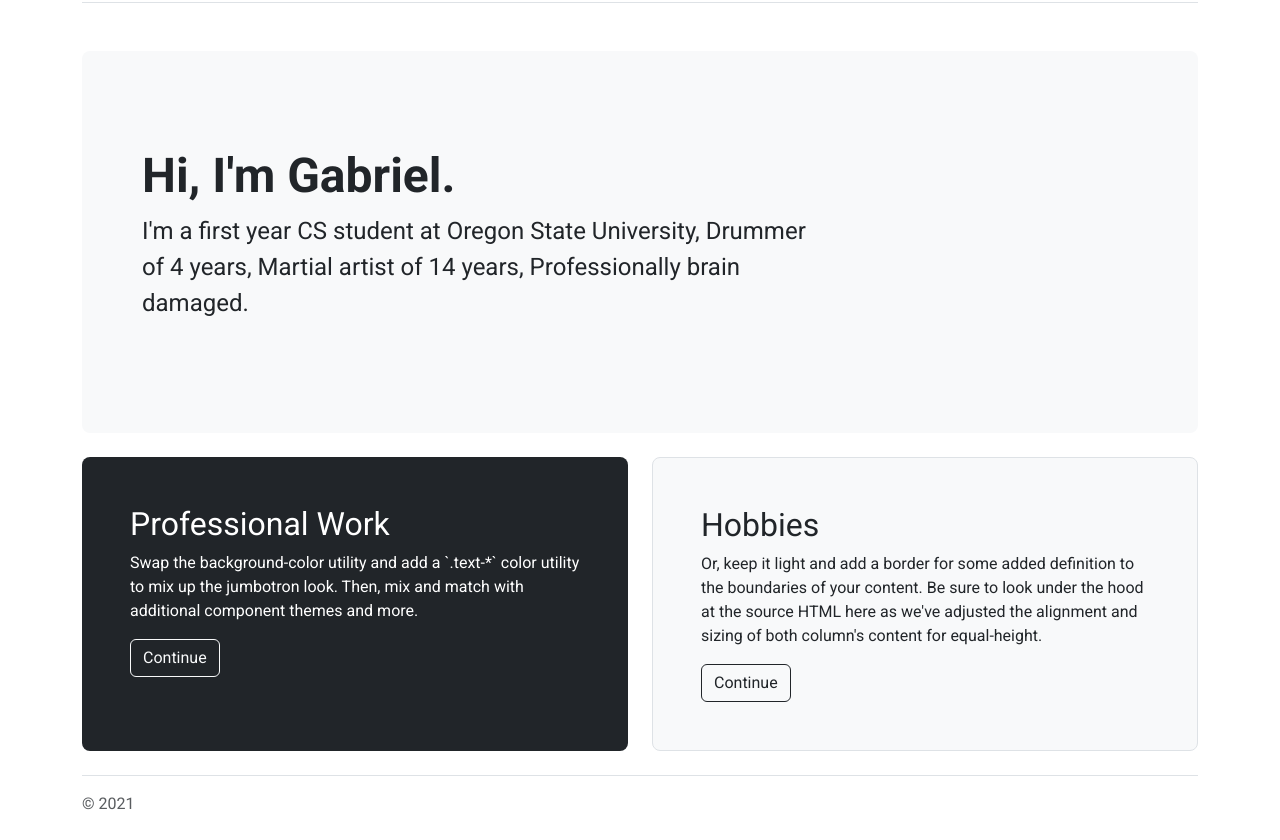
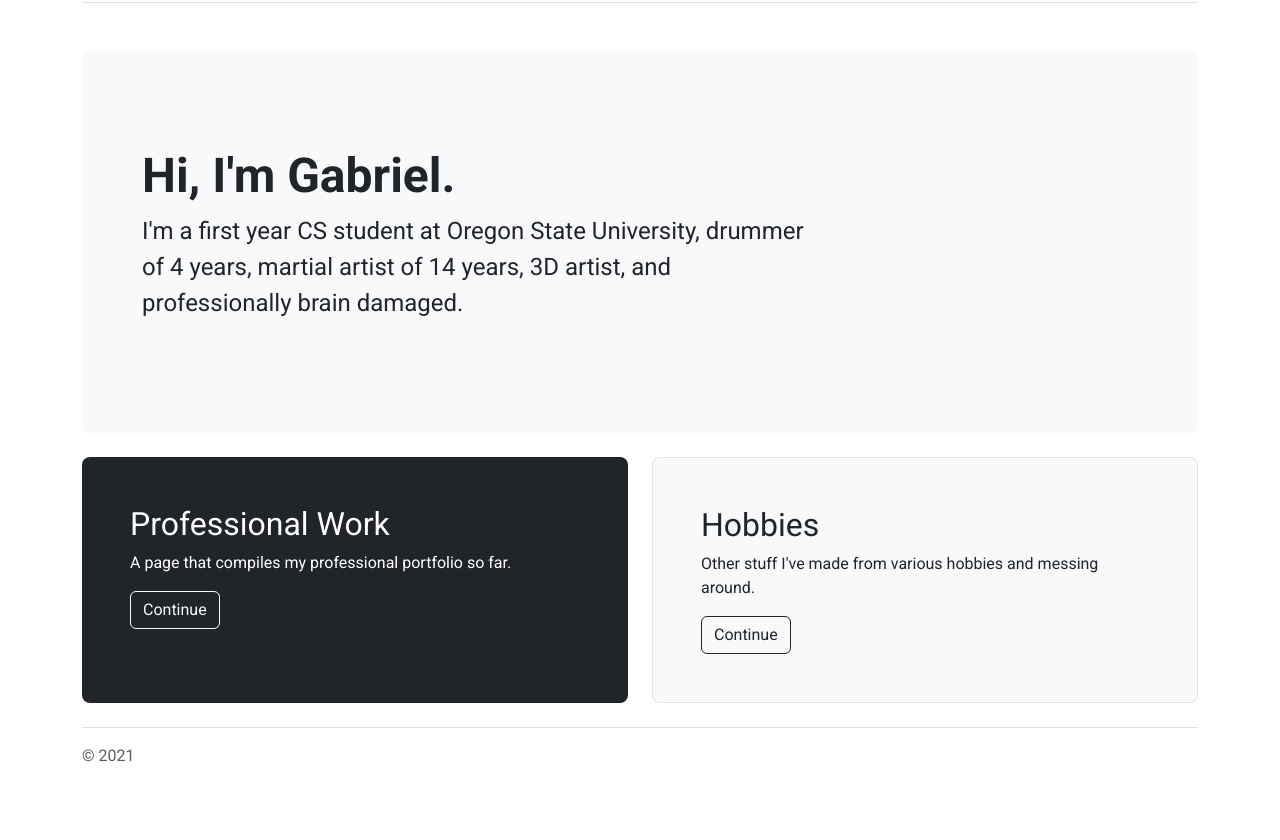
Before and after one commit to ghindman06/ghindman06.github.io, a website: page index.html in a window 1280 px wide. Shown: the part 96-936 px from the top of the page. After the commit the page ends 888 px from the top, so only its background shows below. Drawn offline with nearby package versions, Linux system fonts and the light colour scheme.

Commit message:
Updated index.html

```diff
--- a/index.html
+++ b/index.html
@@ -29,6 +29,7 @@
     <header class="pb-4 mb-5 border-bottom">
       <a href="/" class="d-flex align-items-center text-dark text-decoration-none">
         <img src="images/favicon.png" width="50" height="50" alt="Website Logo">
+        &nbsp;&nbsp;&nbsp;
         <span class="fs-4">Gabriel Hindman's Portfolio Page</span>
       </a>
     </header>
@@ -36,7 +37,7 @@
     <div class="p-5 mb-4 bg-light rounded-3">
       <div class="container-fluid py-5">
         <h1 class="display-5 fw-bold">Hi, I'm Gabriel.</h1>
-        <p class="col-md-8 fs-4">I'm a first year CS student at Oregon State University, Drummer of 4 years, Martial artist of 14 years, Professionally brain damaged.</p>
+        <p class="col-md-8 fs-4">I'm a first year CS student at Oregon State University, drummer of 4 years, martial artist of 14 years, 3D artist, and professionally brain damaged.</p>
       </div>
     </div>
 
@@ -44,14 +45,14 @@
       <div class="col-md-6">
         <div class="h-100 p-5 text-white bg-dark rounded-3">
           <h2>Professional Work</h2>
-          <p>Swap the background-color utility and add a `.text-*` color utility to mix up the jumbotron look. Then, mix and match with additional component themes and more.</p>
+          <p>A page that compiles my professional portfolio so far.</p>
           <button class="btn btn-outline-light" type="button">Continue</button>
         </div>
       </div>
       <div class="col-md-6">
         <div class="h-100 p-5 text-dark bg-light border rounded-3">
           <h2>Hobbies</h2>
-          <p>Or, keep it light and add a border for some added definition to the boundaries of your content. Be sure to look under the hood at the source HTML here as we've adjusted the alignment and sizing of both column's content for equal-height.</p>
+          <p>Other stuff I've made from various hobbies and messing around.</p>
           <button class="btn btn-outline-dark" type="button">Continue</button>
         </div>
       </div>
```
